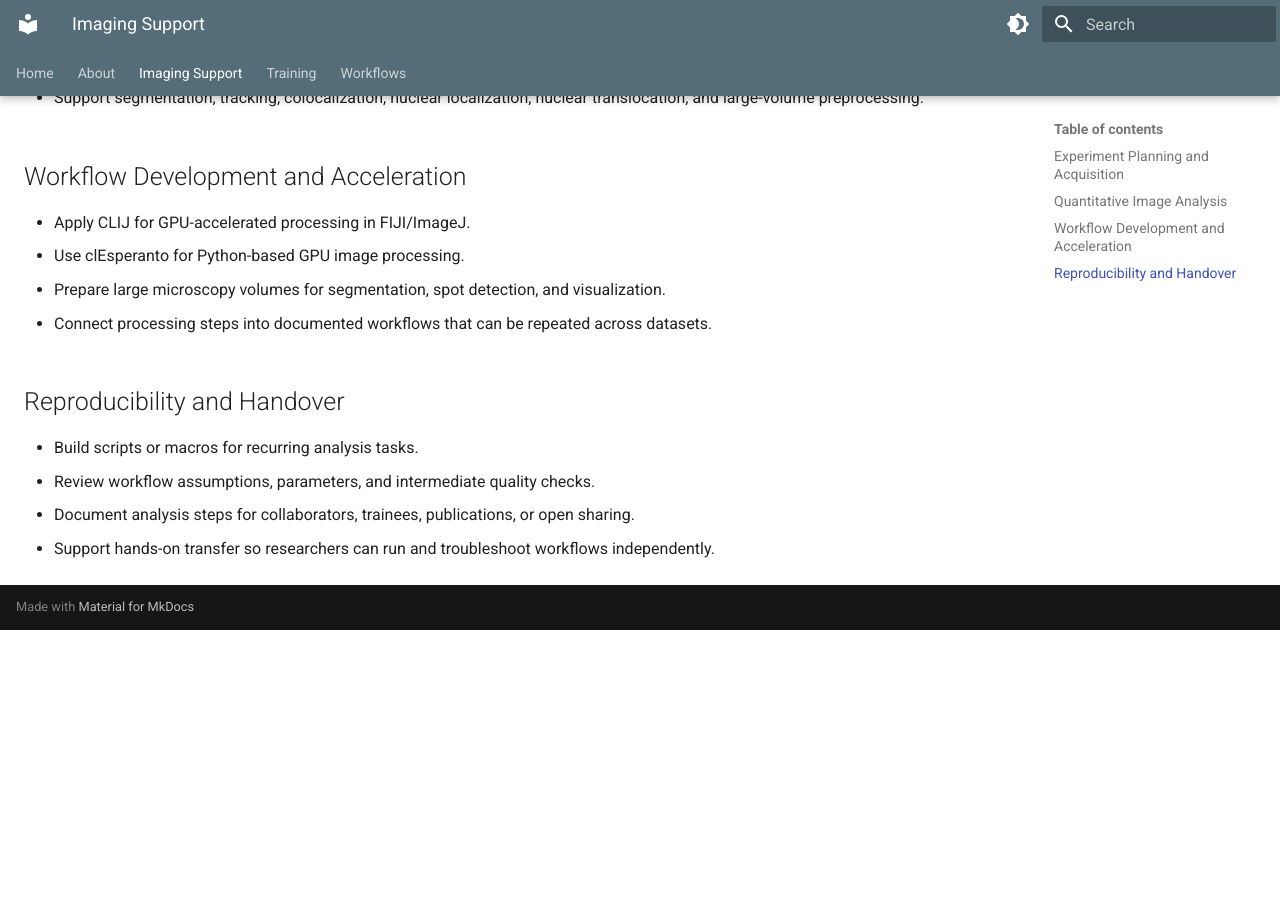
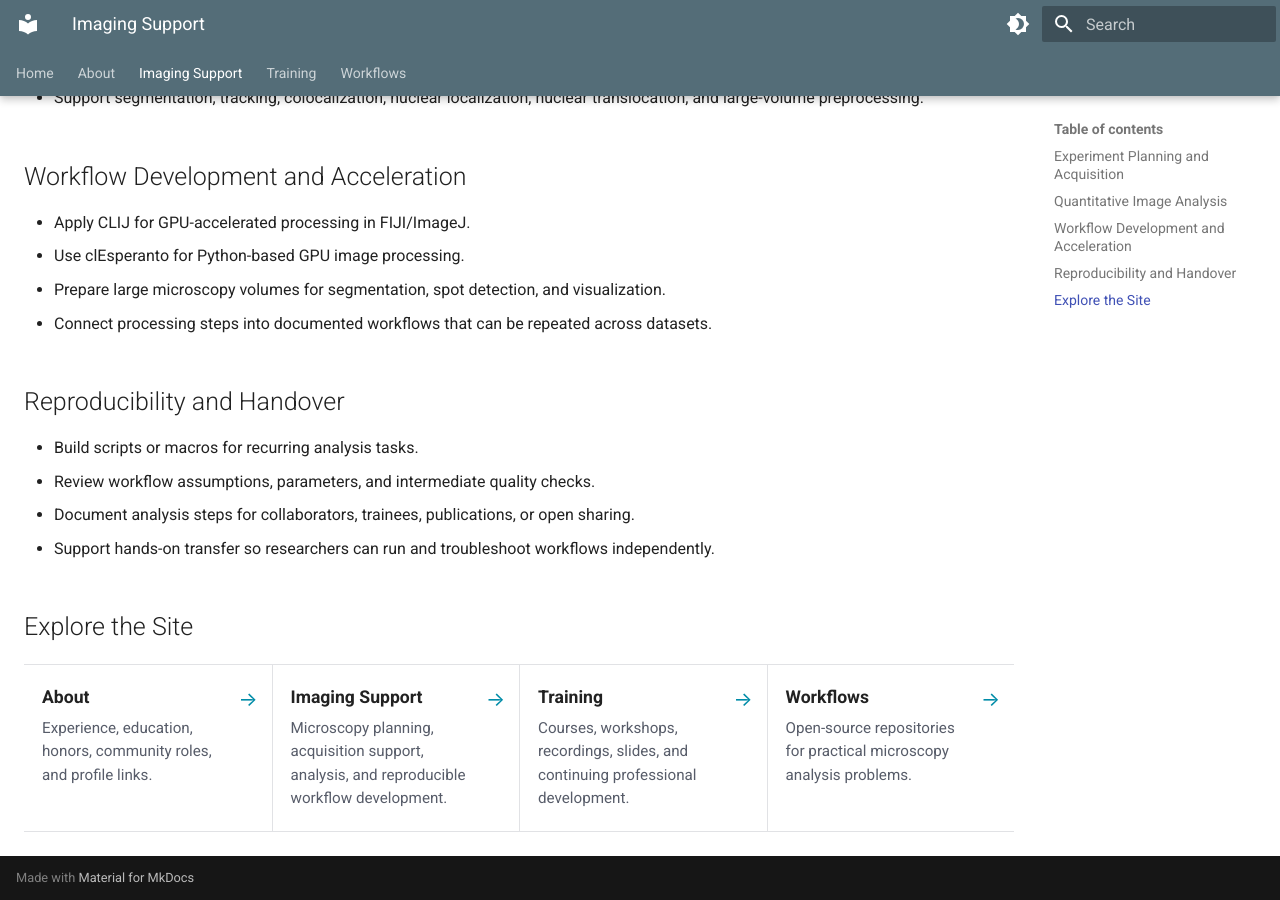
Before and after one commit to WeiChenChu/weichenchu.github.io, an MkDocs documentation site: the page built from docs/expertise.md, in a window 1280 px wide and 900 px high, scrolled down 686 px. Built offline with MkDocs 1.6.1 and Material for MkDocs 9.7.7, drawn with Linux system fonts in a browser that asks for light colours; before the commit the page ends 1316 px from its top, so only the background shows below that.

Commit message:
updates: Explore the site

```diff
--- a/docs/expertise.md
+++ b/docs/expertise.md
@@ -33,3 +33,26 @@ single technical issue or follow an imaging project across several stages.
 - Review workflow assumptions, parameters, and intermediate quality checks.
 - Document analysis steps for collaborators, trainees, publications, or open sharing.
 - Support hands-on transfer so researchers can run and troubleshoot workflows independently.
+
+
+
+## Explore the Site
+
+<nav class="section-links" aria-label="Main website sections">
+<a href="about/">
+<strong>About</strong>
+<span>Experience, education, honors, community roles, and profile links.</span>
+</a>
+<a href="expertise/">
+<strong>Imaging Support</strong>
+<span>Microscopy planning, acquisition support, analysis, and reproducible workflow development.</span>
+</a>
+<a href="training/">
+<strong>Training</strong>
+<span>Courses, workshops, recordings, slides, and continuing professional development.</span>
+</a>
+<a href="workflows-tools/">
+<strong>Workflows</strong>
+<span>Open-source repositories for practical microscopy analysis problems.</span>
+</a>
+</nav>
```
Also changed, not shown: docs/about.md (+23 -0 lines), docs/training.md (+23 -0 lines), docs/workflows-tools.md (+23 -0 lines).
